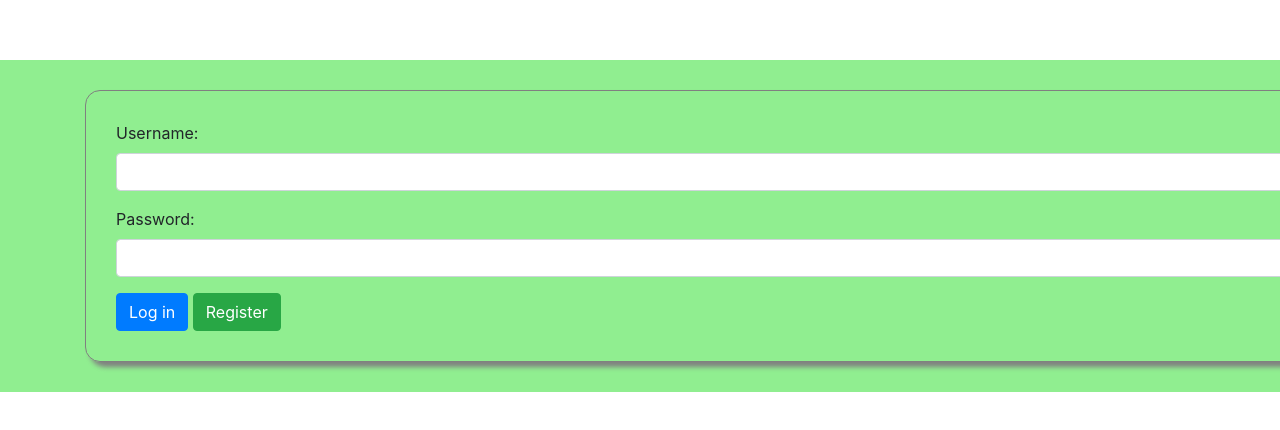
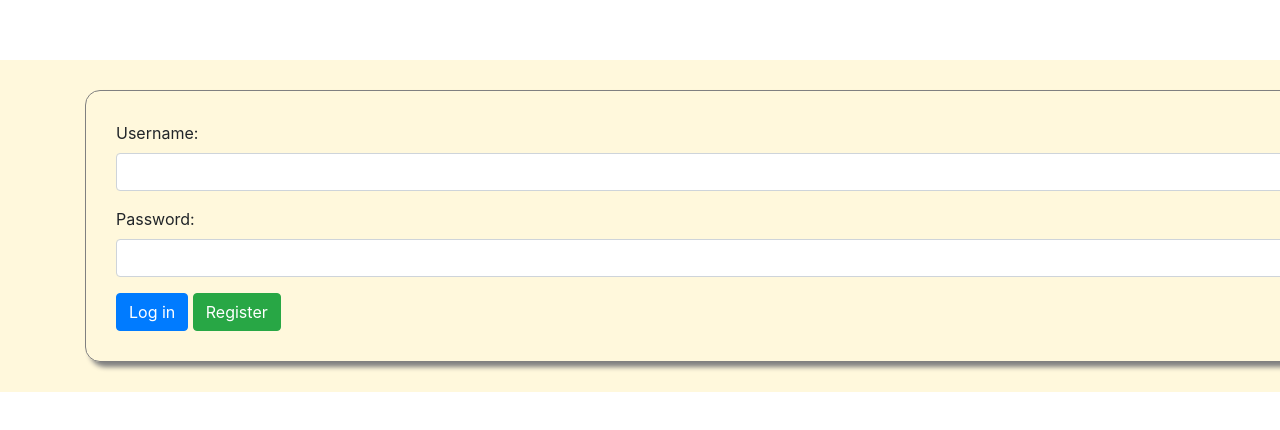
Before and after one commit to ambabasly/myFlix-client, a React (Vite) app: page / in a window 1280 px wide. Shown: the top 430 px of the page. Built offline with nearby package versions, Linux system fonts and the light colour scheme.

Commit message:
Updating movievardview.scss

```diff
--- a/src/components/movie-card/movie-card.scss
+++ b/src/components/movie-card/movie-card.scss
@@ -1,5 +1,5 @@
 .app-container{
- background-color: #90ee90;
+ background-color: cornsilk;
 
 }
 
```
Also changed, not shown: 2 other files (tests, documents, lock files or other folders).
